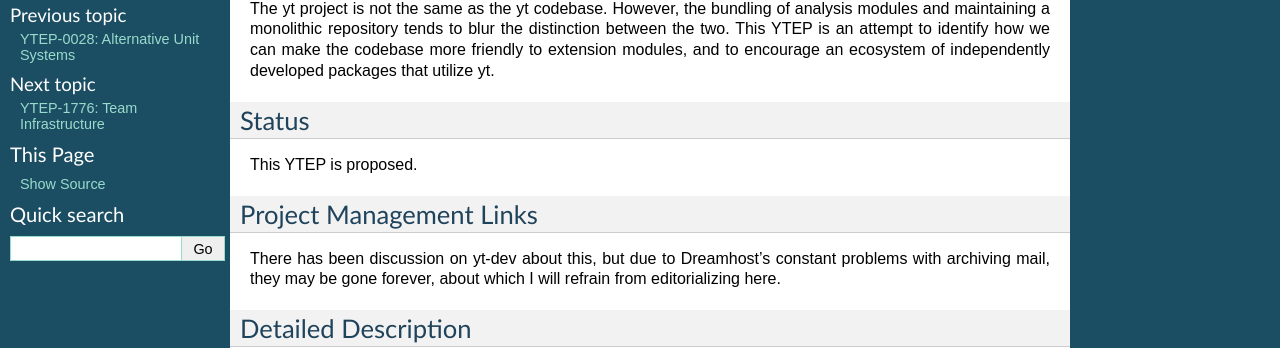
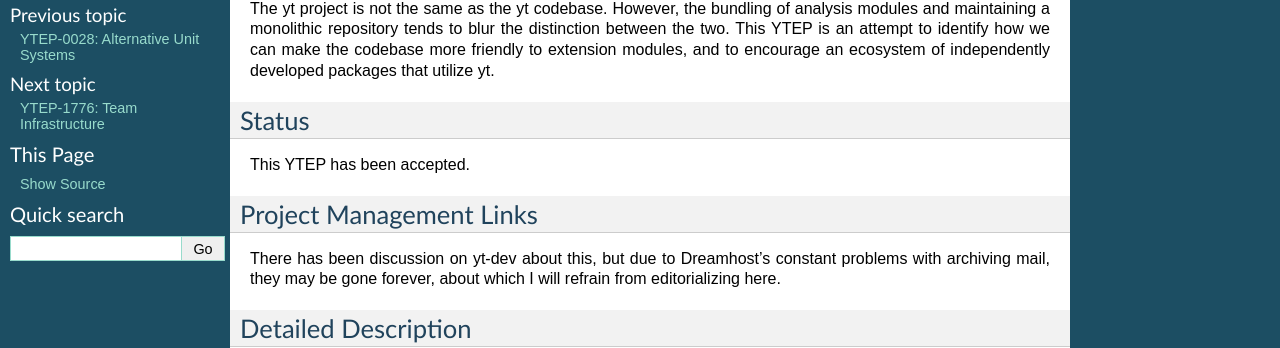
Before and after one commit to yt-project/ytep, a Sphinx documentation site: the page built from source/YTEPs/YTEP-0029.rst, in a window 1280 px wide. Shown: the part 224-572 px from the top of the page. Built offline with Sphinx 7.4.7, drawn with Linux system fonts in a browser that asks for light colours; formulas are drawn with MathJax 3.

Commit message:
Changing 29 to accepted

```diff
--- a/source/YTEPs/YTEP-0029.rst
+++ b/source/YTEPs/YTEP-0029.rst
@@ -17,7 +17,7 @@ ecosystem of independently developed packages that utilize yt.
 Status
 ------
 
-This YTEP is proposed.
+This YTEP has been accepted.
 
 Project Management Links
 ------------------------
```
